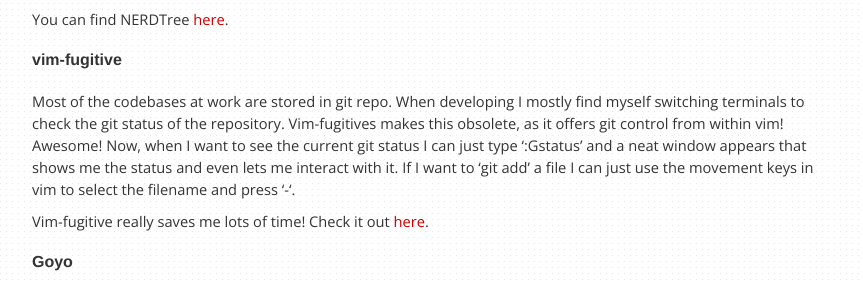
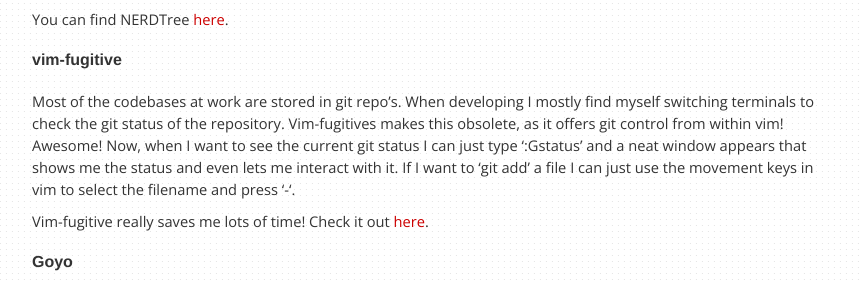
Before and after one commit to ronaldvz/ronaldvz.github.com, a Jekyll site: the page built from _posts/2014-03-28-grooming-vim-for-java.md, in a window 1280 px wide and 900 px high, scrolled down 1206 px. Shown: the part 169-452 px from the top of the window, without its empty margins (208-1071 px from the left). Built offline with Jekyll 4.4.1, drawn with Linux system fonts in a browser that asks for light colours; Markdown is read by kramdown in place of the engine named in the settings.

Commit message:
Fixing typo.

```diff
--- a/_posts/2014-03-28-grooming-vim-for-java.md
+++ b/_posts/2014-03-28-grooming-vim-for-java.md
@@ -32,7 +32,7 @@
 You can find NERDTree [here](http://www.github.com/scrooloose/nerdtree).
 
 ### vim-fugitive
-Most of the codebases at work are stored in git repo. When developing I mostly find myself switching terminals to check the git status of the repository. Vim-fugitives makes this obsolete, as it offers git control from within vim! Awesome! Now, when I want to see the current git status I can just type ':Gstatus' and a neat window appears that shows me the status and even lets me interact with it. If I want to 'git add' a file I can just use the movement keys in vim to select the filename and press '-'.
+Most of the codebases at work are stored in git repo's. When developing I mostly find myself switching terminals to check the git status of the repository. Vim-fugitives makes this obsolete, as it offers git control from within vim! Awesome! Now, when I want to see the current git status I can just type ':Gstatus' and a neat window appears that shows me the status and even lets me interact with it. If I want to 'git add' a file I can just use the movement keys in vim to select the filename and press '-'.
 
 Vim-fugitive really saves me lots of time! Check it out [here](https://github.com/tpope/vim-fugitive).
 
```
